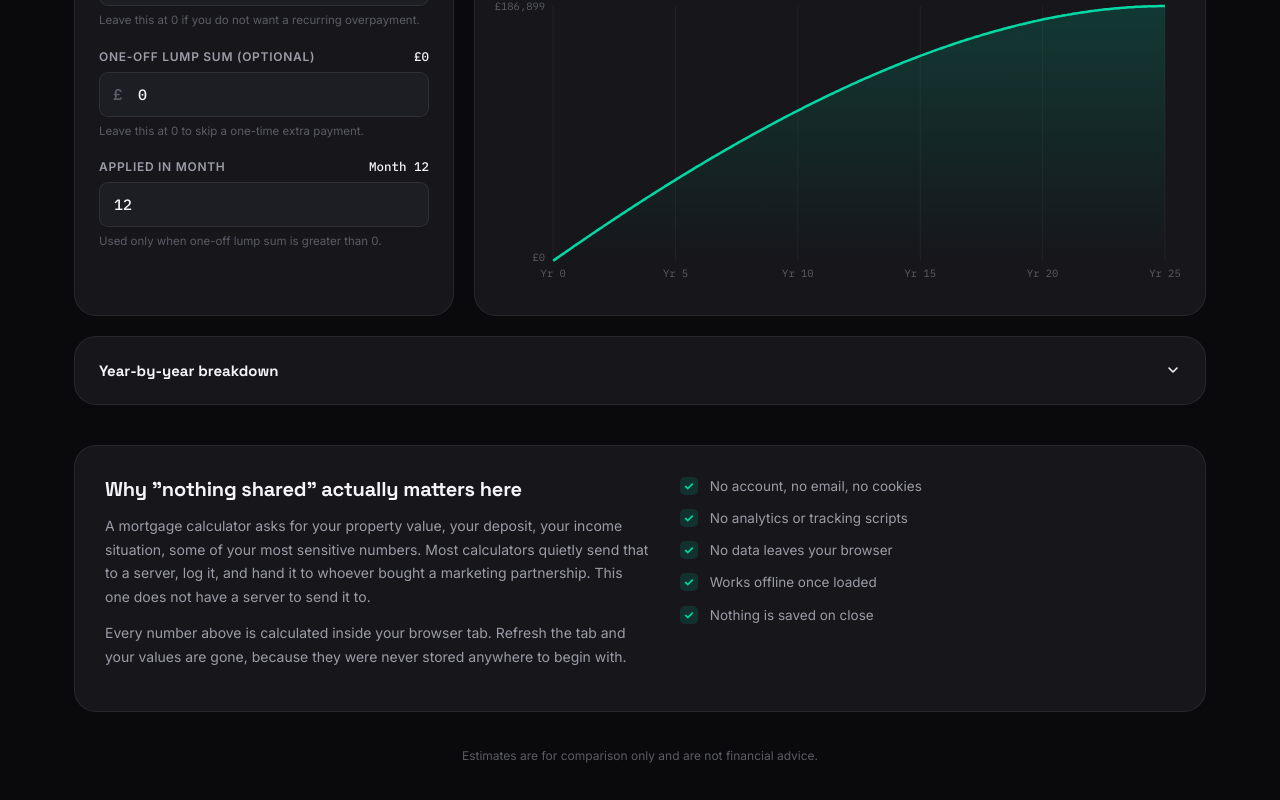
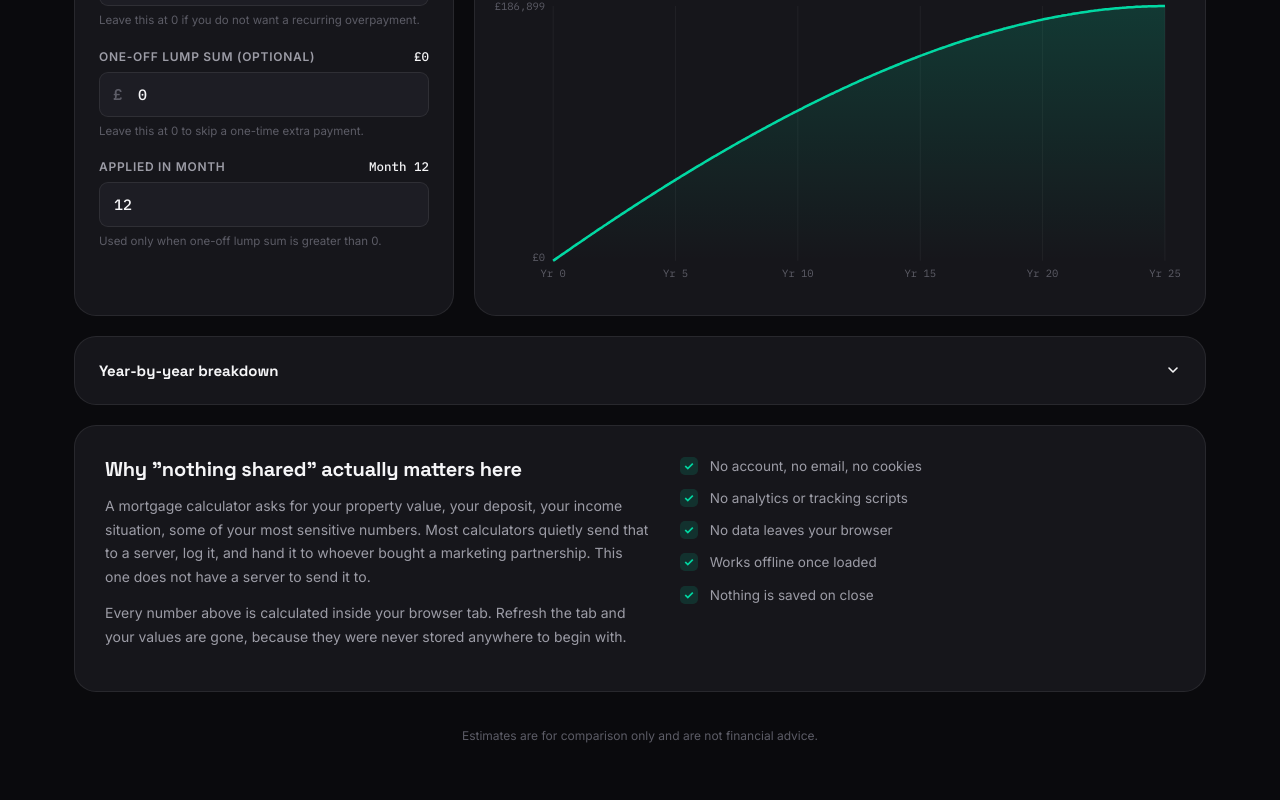
Before and after one commit to amprew/mortgage-calculator, a React (Vite) app: page / in a window 1280 px wide. Shown: the part 1012-1812 px from the top of the page. Built offline with nearby package versions, Linux system fonts and the light colour scheme.

Commit message:
Align spacing

```diff
--- a/src/styles/global.css
+++ b/src/styles/global.css
@@ -614,7 +614,7 @@ tr:hover td {
 }
 
 .privacy-section {
-  margin-top: 40px;
+  margin-top: 20px;
   border: 1px solid var(--border);
   border-radius: var(--radius-lg);
   background: var(--surface);
```
